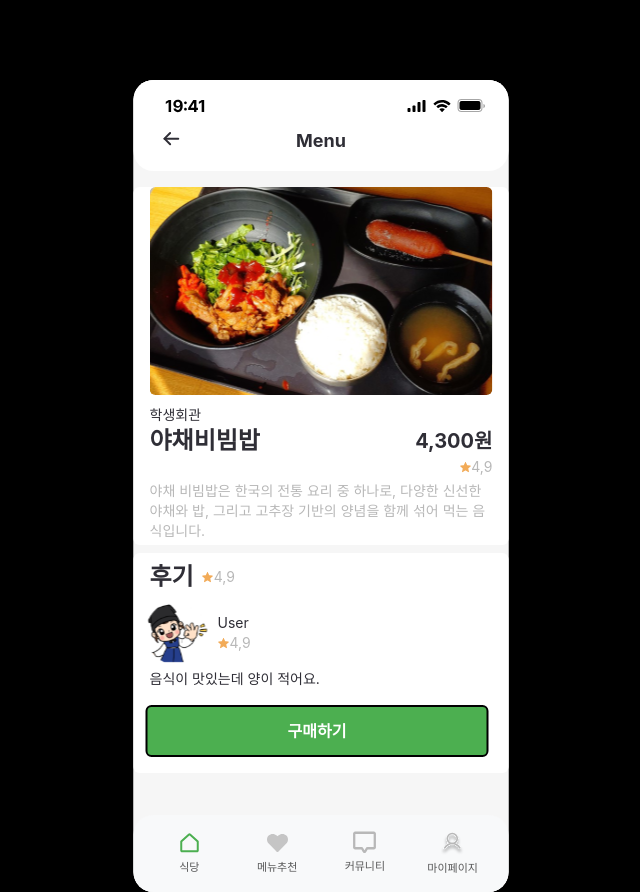
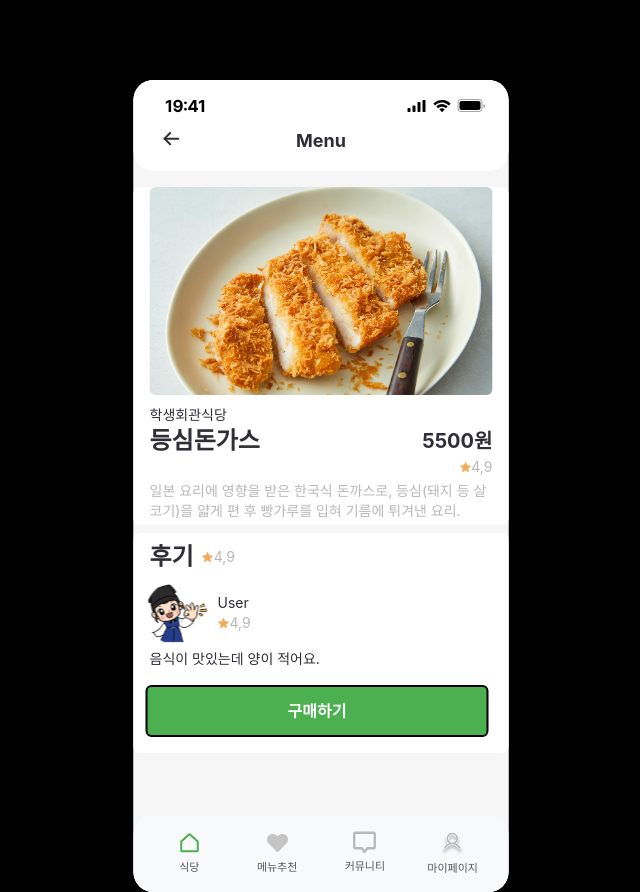
Before and after one commit to pbk95120/Kingo-Eats, a React (Create React App) app in the folder frontend/: page /menu/1 in a window 1280 px wide. Shown: the whole page, without its empty margins (319-959 px from the left). Built offline with nearby package versions, Linux system fonts and the light colour scheme.

Commit message:
fix: menu items mix

```diff
--- a/frontend/src/components/menu/MenuDetail.js
+++ b/frontend/src/components/menu/MenuDetail.js
@@ -1,41 +1,10 @@
-import { useEffect } from "react";
 import Btn from "../common/Btn";
 import { useParams } from "react-router-dom";
+import menuData from "../../pages/menuData";
 
 const MenuDetail = () => {
-  const menuItemsData = [
-    {
-      id: 1,
-      name: "야채비빔밥",
-      price: "4,300원",
-      imagePath: "/images/학식1.svg",
-      hearts: 5,
-    },
-    {
-      id: 2,
-      name: "우삼겹순두부찌개",
-      price: "5,000원",
-      imagePath: "/images/우삼겹순두부찌개.svg",
-      hearts: 3,
-    },
-    {
-      id: 3,
-      name: "자장면",
-      price: "5,000원",
-      imagePath: "/images/자장면.svg",
-      hearts: 8,
-    },
-    {
-      id: 4,
-      name: "등심돈까스",
-      price: "5,500원",
-      imagePath: "/images/등심돈까스.svg",
-      hearts: 2,
-    },
-  ];
-
   const { id } = useParams();
-  const menuItem = menuItemsData.find((item) => item.id === parseInt(id, 10));
+  const menuItem = menuData.find((item) => item.id === parseInt(id));
 
   if (!menuItem) {
     return <p>Loading...</p>;
@@ -45,26 +14,19 @@ const MenuDetail = () => {
     <section>
       <div className="bg-white rounded mb-2">
         <img
-          src={process.env.PUBLIC_URL + "/images/학식" + id + ".svg"}
+          src={process.env.PUBLIC_URL + menuItem.imagePath}
           className="mt-3 w-11/12 mx-auto h-52 object-cover rounded"
         />
-        <p className="text-sm text-textdark m-0 pl-4 pt-2.5">학생회관</p>
+        <p className="text-sm text-textdark m-0 pl-4 pt-2.5">{menuItem.restaurantType}</p>
         <div className="flex justify-between items-center">
-          <p className="text-2xl font-bold text-textdark m-0 pl-4">
-            {menuItem.name}
-          </p>
-          <p className="text-xl font-bold text-textdark m-0 pr-4">
-            {menuItem.price}
-          </p>
+          <p className="text-2xl font-bold text-textdark m-0 pl-4">{menuItem.name}</p>
+          <p className="text-xl font-bold text-textdark m-0 pr-4">{menuItem.price}</p>
         </div>
         <div className="flex items-center w-full justify-end pr-4">
           <img src={process.env.PUBLIC_URL + "/images/추천_별.svg"} />
           <p className="text-sm text-textgray m-0">4,9</p>
         </div>
-        <p className="text-sm text-textgray m-0 px-3 py-1">
-          야채 비빔밥은 한국의 전통 요리 중 하나로, 다양한 신선한 야채와 밥,
-          그리고 고추장 기반의 양념을 함께 섞어 먹는 음식입니다.
-        </p>
+        <p className="text-sm text-textgray m-0 px-3 py-1">{menuItem.describe}</p>
       </div>
       <div className="bg-white rounded">
         <div className="flex">
@@ -76,10 +38,7 @@ const MenuDetail = () => {
         </div>
         <div className="flex items-center pl-3 pb-1 gap-2">
           <div className="rounded-full w-18 h-18">
-            <img
-              src={process.env.PUBLIC_URL + "/images/명륜이.svg"}
-              className="object-cover"
-            />
+            <img src={process.env.PUBLIC_URL + "/images/명륜이.svg"} className="object-cover" />
           </div>
           <div className="flex-column">
             <p className="text-sm text-textdark m-0">User</p>
@@ -89,9 +48,7 @@ const MenuDetail = () => {
             </div>
           </div>
         </div>
-        <p className="text-sm text-textdark m-0 pl-4 pb-3">
-          음식이 맛있는데 양이 적어요.
-        </p>
+        <p className="text-sm text-textdark m-0 pl-4 pb-3">음식이 맛있는데 양이 적어요.</p>
         <div className="pl-3">
           <Btn text="구매하기" url={"/menu/" + id + "/payment"}></Btn>
         </div>
--- a/frontend/src/components/menu/MenuItem.js
+++ b/frontend/src/components/menu/MenuItem.js
@@ -1,15 +1,11 @@
-import { Link } from "react-router-dom";
+import { Link, useLocation } from "react-router-dom";
 import { useEffect, useState } from "react";
+import menuData from "../../pages/menuData";
 
 const MenuItem = () => {
-  const menuItemsData = [
-    { id: 1, name: "야채비빔밥", price: "4,300원", imagePath: "/images/학식1.svg", hearts: 5 },
-    { id: 2, name: "우삼겹순두부찌개", price: "5,000원", imagePath: "/images/학식2.svg", hearts: 3 },
-    { id: 3, name: "자장면", price: "5,000원", imagePath: "/images/학식3.svg", hearts: 8 },
-    { id: 4, name: "등심돈까스", price: "5,500원", imagePath: "/images/학식4.svg", hearts: 2 },
-  ];
-
-  const [menuItems, setMenuItems] = useState(menuItemsData);
+  const { state } = useLocation();
+  const menuList = menuData.filter((menuItem) => menuItem.restaurantType === state);
+  const [menuItems, setMenuItems] = useState(menuList);
   const [sortOn, setSortOn] = useState(false);
   const [heartStates, setHeartStates] = useState(menuItems.map(() => false));
 
@@ -20,7 +16,7 @@ const MenuItem = () => {
   };
 
   const sortDefault = () => {
-    setMenuItems(menuItemsData);
+    setMenuItems(menuList);
     setSortOn(!sortOn);
   };
 
@@ -31,7 +27,7 @@ const MenuItem = () => {
   };
 
   return (
-    <section>
+    <>
       <button className="w-11/12 m-auto mt-3 flex justify-end relative">
         <img src={process.env.PUBLIC_URL + "/images/정렬.svg"} onClick={() => setSortOn(!sortOn)} />
         {sortOn ? (
@@ -68,7 +64,7 @@ const MenuItem = () => {
           </div>
         ))}
       </div>
-    </section>
+    </>
   );
 };
 
--- a/frontend/src/components/menu/MenuPassword.js
+++ b/frontend/src/components/menu/MenuPassword.js
@@ -6,7 +6,7 @@ const MenuPassword = () => {
   const navigate = useNavigate();
   useEffect(() => {
     const handleKeyDown = (event) => {
-      const isNumberKey = /^[1-9]$/.test(event.key);
+      const isNumberKey = /^[0-9]$/.test(event.key);
       const isEnterKey = event.key === "Enter";
       const isBackspaceKey = event.key === "Backspace";
 
@@ -41,7 +41,7 @@ const MenuPassword = () => {
   }, [password]);
 
   return (
-    <section>
+    <>
       <div className="w-11/12 h-148 bg-white rounded mx-auto mt-12">
         <div className="flex flex-column justify-center items-center">
           <p className="text-lg text-textdark m-0 pt-20">결제 비밀번호 입력</p>
@@ -60,7 +60,7 @@ const MenuPassword = () => {
           </div>
         </div>
       </div>
-    </section>
+    </>
   );
 };
 
--- a/frontend/src/components/menu/MenuPayment.js
+++ b/frontend/src/components/menu/MenuPayment.js
@@ -1,17 +1,11 @@
 import Btn from "../common/Btn";
 import { useState } from "react";
 import { useParams } from "react-router-dom";
+import menuData from "../../pages/menuData";
 
 const MenuPayment = () => {
-  const menuItemsData = [
-    { id: 1, name: "야채비빔밥", price: "4,300원", imagePath: "/images/학식1.svg", hearts: 5 },
-    { id: 2, name: "우삼겹순두부찌개", price: "5,000원", imagePath: "/images/우삼겹순두부찌개.svg", hearts: 3 },
-    { id: 3, name: "자장면", price: "5,000원", imagePath: "/images/자장면.svg", hearts: 8 },
-    { id: 4, name: "등심돈까스", price: "5,500원", imagePath: "/images/등심돈까스.svg", hearts: 2 },
-  ];
-
   const { id } = useParams();
-  const menuItem = menuItemsData.find((item) => item.id === parseInt(id, 10));
+  const menuItem = menuData.find((item) => item.id === parseInt(id));
 
   const [activeButton, setActiveButton] = useState(null);
   const handleButtonClick = (buttonName) => {
@@ -19,13 +13,13 @@ const MenuPayment = () => {
   };
 
   return (
-    <section>
+    <>
       <div className="bg-white rounded mt-12 pb-4">
         <p className="text-2xl text-textdark font-bold m-0 px-3 py-3">상품정보</p>
         <div className="flex justify-between items-end mx-3">
-          <img src={process.env.PUBLIC_URL + "/images/학식" + id + ".svg"} className="w-40 h-40 object-cover rounded" />
+          <img src={process.env.PUBLIC_URL + menuItem.imagePath} className="w-40 h-40 object-cover rounded" />
           <div className="flex-column pr-">
-            <p className="text-m text-textdark m-0 text-right">학생회관</p>
+            <p className="text-m text-textdark m-0 text-right">{menuItem.restaurantType}</p>
             <p className="text-2xl text-textdark font-bold m-0 text-right">{menuItem.name}</p>
             <p className="text-xl text-textdark font-bold m-0 text-right">{menuItem.price}</p>
           </div>
@@ -73,7 +67,7 @@ const MenuPayment = () => {
           <Btn text="결제하기" url={"/menu/" + id + "/password"}></Btn>
         </div>
       </div>
-    </section>
+    </>
   );
 };
 
--- a/frontend/src/components/menu/MenuQr.js
+++ b/frontend/src/components/menu/MenuQr.js
@@ -1,6 +1,6 @@
 const MenuQr = () => {
   return (
-    <section>
+    <>
       <div className="w-11/12 h-148 bg-white rounded mx-auto mt-12">
         <div className="flex flex-column justify-center items-center">
           <p className="text-2xl text-textdark font-bold m-0 pt-20">학생회관 식당</p>
@@ -8,7 +8,7 @@ const MenuQr = () => {
           <img src={process.env.PUBLIC_URL + "/images/QR.svg"} className="object-cover pt-20" />
         </div>
       </div>
-    </section>
+    </>
   );
 };
 
--- a/frontend/src/components/recommand/Recommand.js
+++ b/frontend/src/components/recommand/Recommand.js
@@ -4,7 +4,7 @@ const Recommand = () => {
   const menuItem = { id: 1, name: "야채비빔밥", price: "4,300원", imagePath: "/images/학식1.svg", hearts: 5 };
 
   return (
-    <section>
+    <>
       <img src={process.env.PUBLIC_URL + "/images/학식1.svg"} className="mt-3 w-full h-72 object-cover rounded" />
       <div className="w-full h-80 mt-4 bg-white rounded">
         <p className="text-sm text-textdark m-0 pl-5 pt-4">학생회관</p>
@@ -24,7 +24,7 @@ const Recommand = () => {
           <Btn text="구매하기" url={"/menu/1"}></Btn>
         </div>
       </div>
-    </section>
+    </>
   );
 };
 
--- a/frontend/src/pages/menudata.js
+++ b/frontend/src/pages/menudata.js
@@ -1,39 +1,136 @@
-const MenuData = () => {
-    const menudatalist = [
-        // 학생식당
-        { id : 1, name:  "등심돈가스" , price: "5500원",  imagePath: "/images/등돈.jpg" ,
-        describe: "일본 요리에 영향을 받은 한국식 돈까스로, 등심(돼지 등 살코기)을 얇게 편 후 빵가루를 입혀 기름에 튀겨낸 요리."},
-        { id : 2, name:  "자장면" , price: "5000원",  imagePath: "/images/자장면.jpg" ,
-        describe: "춘장을 다진 돼지고기와 다양한 야채와 함께 볶아서 진하고 고소한 맛을 낸 후, 쫄깃한 면 위에 부어서 제공되는 음식."},
-        { id : 3, name:  "우삼겹고추장찌개" , price: "5000원",  imagePath: "/images/우삼순.jpg" ,
-        describe: "쇠고기의 삼겹 부위인 우삼겹을 주 재료로 사용하고, 고추장을 베이스로 한 매콤한 한국의 찌개 요리. 다양한 야채와 두부나 버섯을 추가하여 푸짐하게 끓여낸 음식."},
-        { id : 4, name:  "갈릭돈가스" , price: "6500원",  imagePath: "/images/갈릭돈까.jpg" ,
-        describe: "바삭한 돈가스에 학생 식당만의 매콤달콤한 갈릭 소스가 추가된 것이 특징인 돈가스."},
-        { id : 5, name:  "페퍼로니 조각피자" , price: "7500원",  imagePath: "/images/페퍼로니.jpg" ,
-        describe: "바삭한 도우 위에 두툼한 햄이 올려진 전통 페퍼로니 피자. 매콤하면서도 새콤한 맛이 일품이다."},
+const menuData = [
+  // 학생식당
+  {
+    id: 1,
+    restaurantType: "학생회관식당",
+    name: "등심돈가스",
+    price: "5500원",
+    imagePath: "/images/등돈.jpg",
+    describe:
+      "일본 요리에 영향을 받은 한국식 돈까스로, 등심(돼지 등 살코기)을 얇게 편 후 빵가루를 입혀 기름에 튀겨낸 요리.",
+  },
+  {
+    id: 2,
+    name: "자장면",
+    restaurantType: "학생회관식당",
+    price: "5000원",
+    imagePath: "/images/자장면.jpg",
+    describe:
+      "춘장을 다진 돼지고기와 다양한 야채와 함께 볶아서 진하고 고소한 맛을 낸 후, 쫄깃한 면 위에 부어서 제공되는 음식.",
+  },
+  {
+    id: 3,
+    name: "우삼겹고추장찌개",
+    restaurantType: "학생회관식당",
+    price: "5000원",
+    imagePath: "/images/우삼순.jpg",
+    describe:
+      "쇠고기의 삼겹 부위인 우삼겹을 주 재료로 사용하고, 고추장을 베이스로 한 매콤한 한국의 찌개 요리. 다양한 야채와 두부나 버섯을 추가하여 푸짐하게 끓여낸 음식.",
+  },
+  {
+    id: 4,
+    name: "갈릭돈가스",
+    restaurantType: "학생회관식당",
+    price: "6500원",
+    imagePath: "/images/갈릭돈까.jpg",
+    describe: "바삭한 돈가스에 학생 식당만의 매콤달콤한 갈릭 소스가 추가된 것이 특징인 돈가스.",
+  },
+  //   {
+  //     id: 5,
+  //     name: "페퍼로니 조각피자",
+  //     restaurantType: "학생회관식당",
+  //     price: "7500원",
+  //     imagePath: "/images/페퍼로니.jpg",
+  //     describe: "바삭한 도우 위에 두툼한 햄이 올려진 전통 페퍼로니 피자. 매콤하면서도 새콤한 맛이 일품이다.",
+  //   },
 
-        // 공대식당
-        { id : 1, name:  "뚝배기차돌된장찌개" , price: "5500원",  imagePath: "/images/뚝차된.jpg" ,
-        describe: "차돌박이라고도 불리는 얇게 썬 쇠고기를 주재료로, 된장을 베이스로 한 찌개 요리. 여러 가지 야채와 함께 뚝배기에 담겨 끓여져 제공."},
-        { id : 2, name:  "제육볶음덮밥" , price: "5500원",  imagePath: "/images/제육덮밥.jpg" ,
-        describe: "매콤하게 양념한 돼지고기를 볶아 밥 위에 올린 음식. 돼지고기를 고추장, 간장, 마늘, 설탕 등으로 만든 양념에 재워서 볶고, 이를  밥 위에 올려서 함께 제공."},
-        { id : 3, name:  "고기+김치만두" , price: "3500원",  imagePath: "/images/만두.jpg" ,
-        describe: "속이 꽉찬 고기만두와 매콤한 김치만두. 사이드 메뉴로서 항상 인기만점."},
-        { id : 4, name:  "커리크림치킨텐더" , price: "3500원",  imagePath: "/images/커리치킨.webp" ,
-        describe: "매콤한 치킨덴더 위에 달콤한 커리크림이 올려져 맛의 조화를 이루는 인기 사이드 메뉴."},
-        { id : 5, name:  "파채불고기덮밥" , price: "5500원",  imagePath: "/images/파채불.jpg" ,
-        describe: "공대 식당의 스테디셀러. 든든한 불고기 덮밥 위에 아삭한 파채가 올려져 식감을 더했다."},
-        { id : 6, name:  "뚝배기유부김치라면전골" , price: "5500원",  imagePath: "/images/뚝배기.jpg" ,
-        describe: "라면을 뚝배기에 끓여 김치와 함께 유부와 곁들여 먹는 전골. 일반적인 라면과는 달리 고소한 유부의 맛이 우러난 것이 특징이다."},
+  // 공대식당
+  {
+    id: 5,
+    name: "뚝배기차돌된장찌개",
+    restaurantType: "공대식당",
+    price: "5500원",
+    imagePath: "/images/뚝차된.jpg",
+    describe:
+      "차돌박이라고도 불리는 얇게 썬 쇠고기를 주재료로, 된장을 베이스로 한 찌개 요리. 여러 가지 야채와 함께 뚝배기에 담겨 끓여져 제공.",
+  },
+  {
+    id: 6,
+    name: "제육볶음덮밥",
+    restaurantType: "공대식당",
+    price: "5500원",
+    imagePath: "/images/제육덮밥.jpg",
+    describe:
+      "매콤하게 양념한 돼지고기를 볶아 밥 위에 올린 음식. 돼지고기를 고추장, 간장, 마늘, 설탕 등으로 만든 양념에 재워서 볶고, 이를  밥 위에 올려서 함께 제공.",
+  },
+  //   {
+  //     id: 3,
+  //     name: "고기+김치만두",
+  //     restaurantType: "공대식당",
+  //     price: "3500원",
+  //     imagePath: "/images/만두.jpg",
+  //     describe: "속이 꽉찬 고기만두와 매콤한 김치만두. 사이드 메뉴로서 항상 인기만점.",
+  //   },
+  //   {
+  //     id: 4,
+  //     name: "커리크림치킨텐더",
+  //     restaurantType: "공대식당",
+  //     price: "3500원",
+  //     imagePath: "/images/커리치킨.webp",
+  //     describe: "매콤한 치킨덴더 위에 달콤한 커리크림이 올려져 맛의 조화를 이루는 인기 사이드 메뉴.",
+  //   },
+  {
+    id: 7,
+    name: "파채불고기덮밥",
+    restaurantType: "공대식당",
+    price: "5500원",
+    imagePath: "/images/파채불.jpg",
+    describe: "공대 식당의 스테디셀러. 든든한 불고기 덮밥 위에 아삭한 파채가 올려져 식감을 더했다.",
+  },
+  {
+    id: 8,
+    name: "뚝배기유부김치라면전골",
+    restaurantType: "공대식당",
+    price: "5500원",
+    imagePath: "/images/뚝배기.jpg",
+    describe:
+      "라면을 뚝배기에 끓여 김치와 함께 유부와 곁들여 먹는 전골. 일반적인 라면과는 달리 고소한 유부의 맛이 우러난 것이 특징이다.",
+  },
 
-        // 구시재
-        { id : 1, name:  "돈육간장떡찜" , price: "8000원",  imagePath: "/images/돈육떡.jpg" ,
-        describe: "돼지고기와 떡을 주 재료로 하여 간장 베이스의 양념으로 조리한 음식."},
-        { id : 2, name:  "뚝배기닭칼국수" , price: "5500원",  imagePath: "/images/닭칼.jpg" ,
-        describe: "얼큰한 칼국수 국물에 쫄깃한 닭안심살이 더해진 여름철 보양식. 사골육수로 우려내어 깊은 국물 맛이 특징이다."},
-        { id : 3, name:  "순두부맑은탕" , price: "8000원",  imagePath: "/images/순두부맑은탕.jpg" ,
-        describe: "멸치로 우려낸 육수에 순두부가 더해져 슴슴하면서도 고소한 맛이 조화를 이루는 맑은 탕."},
-        { id : 4, name:  "에그함박스테이크" , price: "6000원",  imagePath: "/images/에그함박.jpg" ,
-        describe: "달콤한 소스와 두툼한 함박스테이크 위에 계란 후라이가 얹어져 든든한 한끼가 되는 영양식."},
-    ];
-}
+  // 구시재
+  {
+    id: 9,
+    restaurantType: "구시재식당",
+    name: "돈육간장떡찜",
+    price: "8000원",
+    imagePath: "/images/돈육떡.jpg",
+    describe: "돼지고기와 떡을 주 재료로 하여 간장 베이스의 양념으로 조리한 음식.",
+  },
+  {
+    id: 10,
+    restaurantType: "구시재식당",
+    name: "뚝배기닭칼국수",
+    price: "5500원",
+    imagePath: "/images/닭칼.jpg",
+    describe:
+      "얼큰한 칼국수 국물에 쫄깃한 닭안심살이 더해진 여름철 보양식. 사골육수로 우려내어 깊은 국물 맛이 특징이다.",
+  },
+  {
+    id: 11,
+    restaurantType: "구시재식당",
+    name: "순두부맑은탕",
+    price: "8000원",
+    imagePath: "/images/순두부맑은탕.jpg",
+    describe: "멸치로 우려낸 육수에 순두부가 더해져 슴슴하면서도 고소한 맛이 조화를 이루는 맑은 탕.",
+  },
+  {
+    id: 12,
+    restaurantType: "구시재식당",
+    name: "에그함박스테이크",
+    price: "6000원",
+    imagePath: "/images/에그함박.jpg",
+    describe: "달콤한 소스와 두툼한 함박스테이크 위에 계란 후라이가 얹어져 든든한 한끼가 되는 영양식.",
+  },
+];
+
+export default menuData;
```
